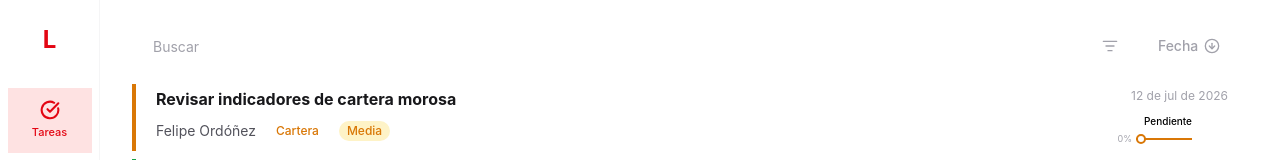
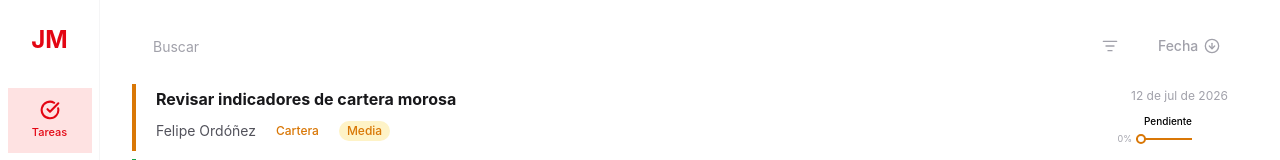
Before and after one commit to SrFlesky/bandeja-tareas, a React (Vite) app: page / in a window 1280 px wide. Shown: the top 160 px of the page. Built offline with nearby package versions, Linux system fonts and the light colour scheme.

Commit message:
fix(NavBar): now Navbar hides completely when collapsed

```diff
--- a/src/shared/components/NavBar/NavBar.jsx
+++ b/src/shared/components/NavBar/NavBar.jsx
@@ -24,12 +24,15 @@ function NavBar({ activePage = "tasks" }) {
       <motion.nav
         animate={{ width: isCollapsed ? 0 : 100 }}
         transition={{ type: "spring", damping: 30, stiffness: 300 }}
-        className="flex flex-col items-center h-screen bg-white border-r border-ink-muted/10 py-6 overflow-hidden"
+        className={cn(
+          "hidden md:flex flex-col items-center h-screen bg-white overflow-hidden shrink-0 py-6",
+          !isCollapsed && "border-r border-ink-muted/10"
+        )}
       >
         <div className="flex flex-col items-center w-full min-w-[100px] h-full">
           {/* Logo */}
           <div className="mb-8">
-            <span className="text-2xl font-bold text-brand">L</span>
+            <span className="text-2xl font-bold text-brand">JM</span>
           </div>
 
           {/* Navegacion principal */}
@@ -43,7 +46,7 @@ function NavBar({ activePage = "tasks" }) {
                     "flex flex-col items-center gap-1 py-3 rounded-card transition-colors whitespace-nowrap",
                     isActive
                       ? "bg-tag-red-bg text-brand"
-                      : "text-ink-muted hover:bg-page-bg hover:text-ink-secondary"
+                      : "text-ink-muted hover:bg-tag-red-bg hover:text-tag-red"
                   )}
                 >
                   <Icon
```
